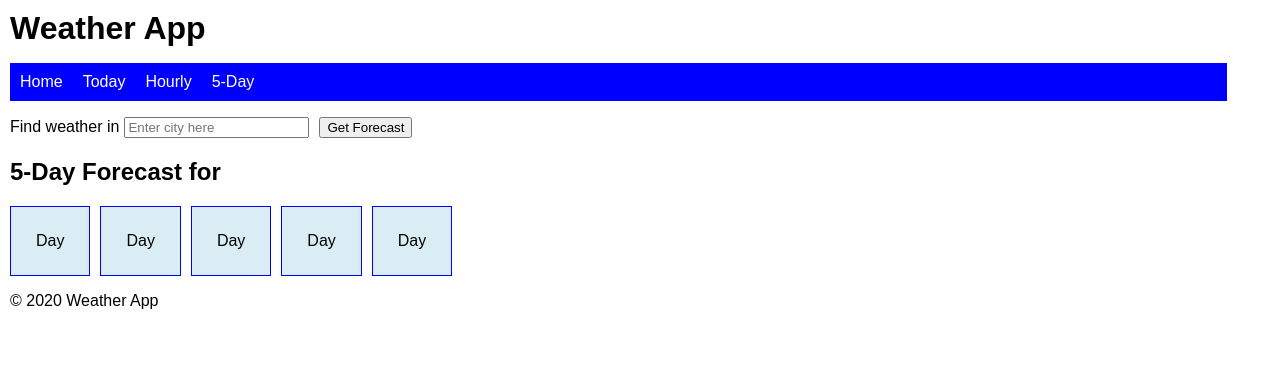
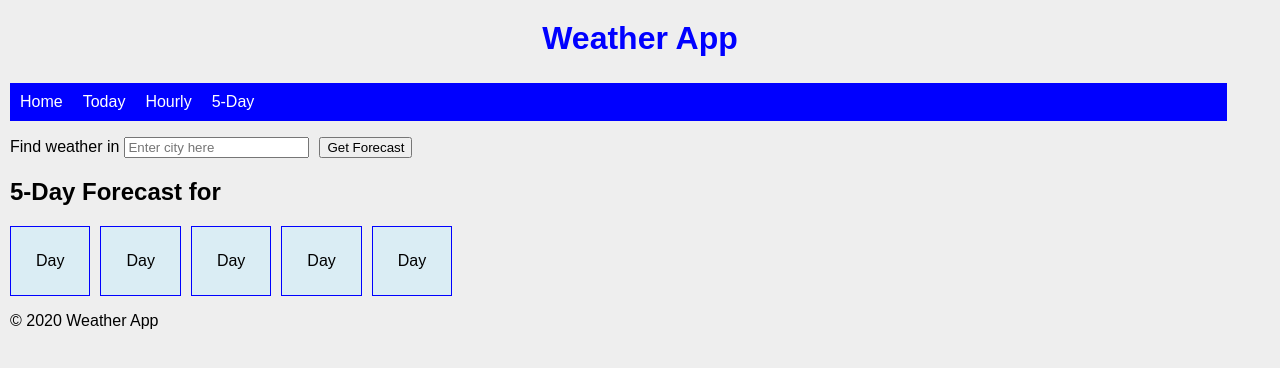
Before and after one commit to josephsenyonjo25/WeatherApp, a React (Create React App) app: page /fiveday in a window 1280 px wide. Shown: the top 368 px of the page. Built offline with nearby package versions, Linux system fonts and the light colour scheme.

Commit message:
added styling to body and header

```diff
--- a/src/App.css
+++ b/src/App.css
@@ -1,9 +1,12 @@
 body{
   font-family: sans-serif;
   padding: 10px;
+  background-color: #eeeeee;
 }
 .Header h1{
-  margin:0;
+  margin:10px;
+  color:blue;
+  text-align: center;
 }
 .Navigation ul{
   list-style: none;
```
